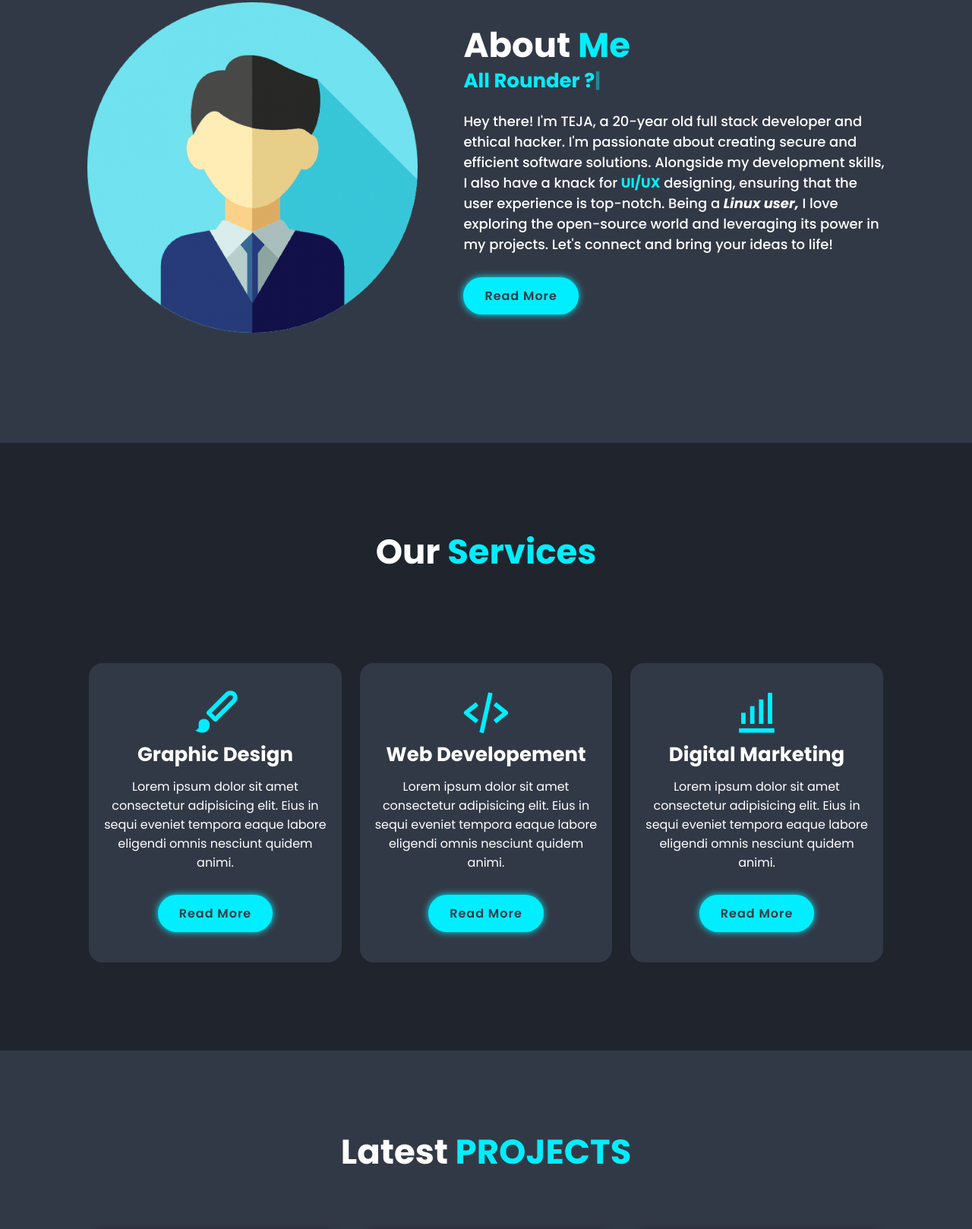
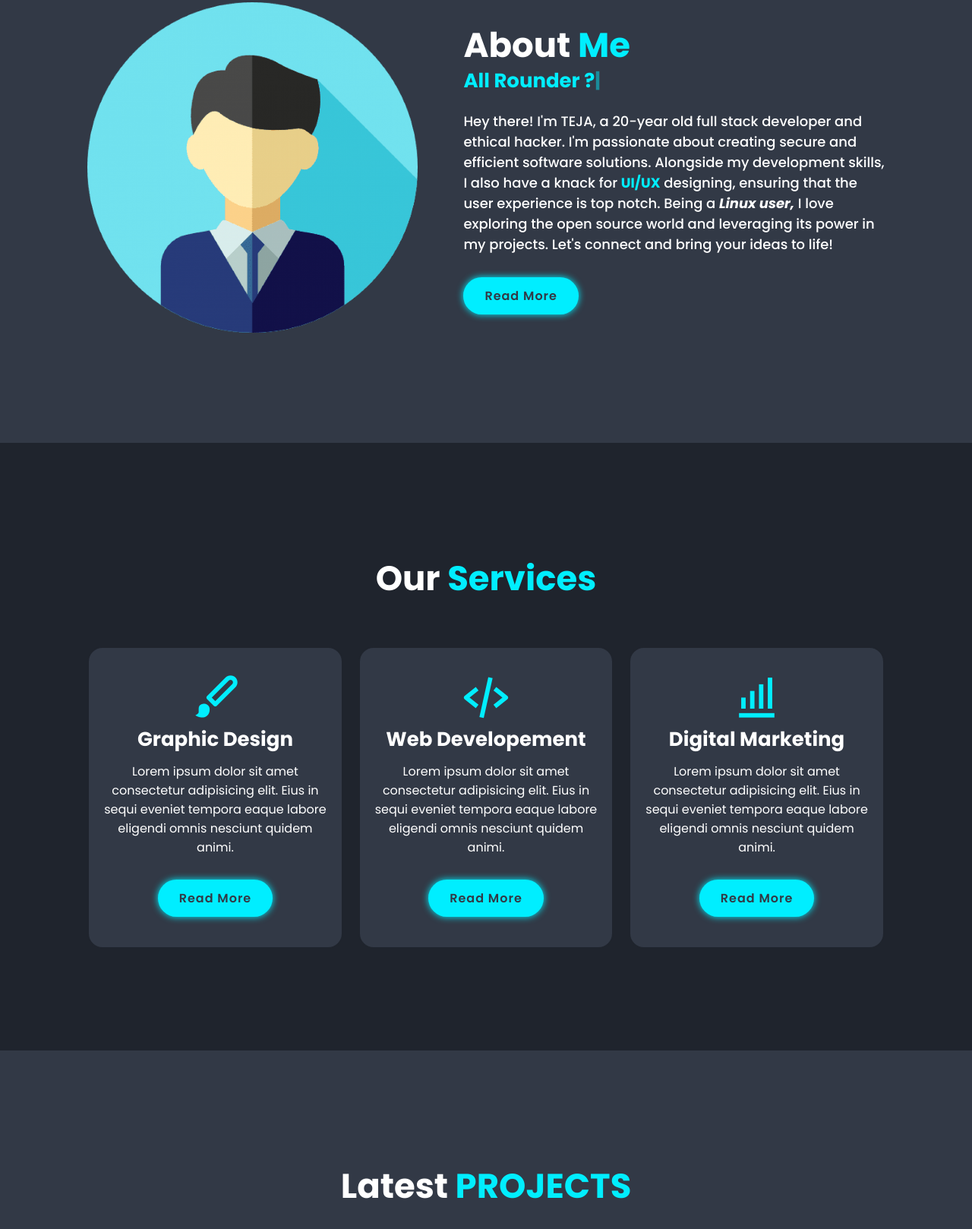
Before and after one commit to GdharamTEJ/Portfolio, a plain HTML site: page index.html in a window 1280 px wide. Shown: the part 1017-2635 px from the top of the page at 76% size. Drawn offline with nearby package versions, Linux system fonts and the light colour scheme.

Commit message:
Portfolio.

```diff
--- a/index.html
+++ b/index.html
@@ -37,7 +37,7 @@
       <h3>Hello, It's Me</h3>
       <h1>TEJA</h1>
       <h3>And I'm a <span class="multiple-text"></span></h3>
-      <p>I'm like a <b>digital alchemist</b> , blending my <b>web development</b> expertise with my <b>hacking
+      <p>I'm like a <b>digital alchemist</b>, blending my <b>web development</b> expertise with my <b>hacking
           prowness</b> to
         create
         secure
@@ -59,7 +59,7 @@
 
     <!-- PROFILE PICTURE -->
     <div class="home-img">
-      <img src="images/pic.png" alt="PROFILE PICTURE" />
+      <img src="images/me.png" alt="PROFILE PICTURE" />
     </div>
   </section>
 
@@ -74,9 +74,9 @@
       <h3><span class="type-dev"></span></h3>
       <p>Hey there! I'm TEJA, a 20-year old full stack developer and ethical hacker. I'm passionate about creating
         secure and efficient software solutions. Alongside my development skills, I also have a knack for
-        <span><b>UI/UX</b></span> designing, ensuring that the user experience is top-notch. Being a <em><b>Linux
+        <span><b>UI/UX</b></span> designing, ensuring that the user experience is top notch. Being a <em><b>Linux
             user,</b></em> I love
-        exploring the open-source world and leveraging its power in my projects. Let's connect and bring your ideas to
+        exploring the open source world and leveraging its power in my projects. Let's connect and bring your ideas to
         life!
       </p>
       <a href="#" class="btn-RM">Read More</a>
--- a/style.css
+++ b/style.css
@@ -142,6 +142,8 @@ section {
 
 /* PROFILE PICTURE */
 .home-img img {
+  background-color: #323946;
+  border-radius: 18rem;
   width: 36vw;
   opacity: 0;
   animation: zoomIn 1s ease forwards, floatImage 4s ease-in-out infinite;
@@ -231,8 +233,8 @@ section {
 
 /* SERVICES SECTION */
 .services h2 {
-  margin-top: 1rem;
-  margin-bottom: 11rem;
+  margin-top: 4.5rem;
+  margin-bottom: 5.5rem;
 }
 
 .btn-RM {
@@ -296,7 +298,8 @@ section {
 }
 
 .portfolio h2 {
-  margin-bottom: 7rem;
+  margin-top: 4.5rem;
+  margin-bottom: 5.5rem;
 }
 
 .portfolio-container {
@@ -370,6 +373,7 @@ section {
 
 /* CONTACT SCTION */
 .contact h2 {
+  margin-top: 4.5rem;
   margin-bottom: 3rem;
 }
 
```
Also changed, not shown: images/me.png (added).
